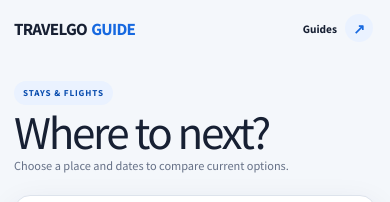
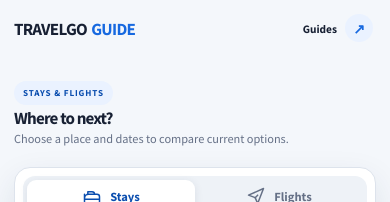
Before and after one commit to amswf/RoamInsiders, a Next.js app: page /find in a window 390 px wide. Shown: the top 202 px of the page. Built offline with nearby package versions, Linux system fonts and the light colour scheme.

Commit message:
Set mobile hero title to 15 pixels

```diff
--- a/app/find/find.module.css
+++ b/app/find/find.module.css
@@ -121,9 +121,9 @@
 
 .heroCopy h1 {
   max-width: 720px;
-  margin: 5px 0;
+  margin: 18px 0 12px;
   font-size: clamp(42px, 5.1vw, 66px);
-  font-weight: 200;
+  font-weight: 750;
   letter-spacing: -.055em;
   line-height: 1.03;
 }
@@ -355,7 +355,7 @@
   .hero { padding: 21px 0 50px; grid-template-columns: 1fr; grid-template-areas: "copy" "search"; gap: 20px; }
   .heroCopy { max-width: none; }
   .eyebrow { min-height: 24px; padding-inline: 9px; font-size: 8px; }
-  .heroCopy h1 { margin: 5px 0; font-size: clamp(34px, 10.8vw, 43px); line-height: 1.02; }
+  .heroCopy h1 { margin: 5px 0; font-size: 15px; line-height: 1.02; }
   .heroCopy > p { max-width: 350px; font-size: 11px; line-height: 1.55; }
   .photoPanel { display: none; }
 
```
